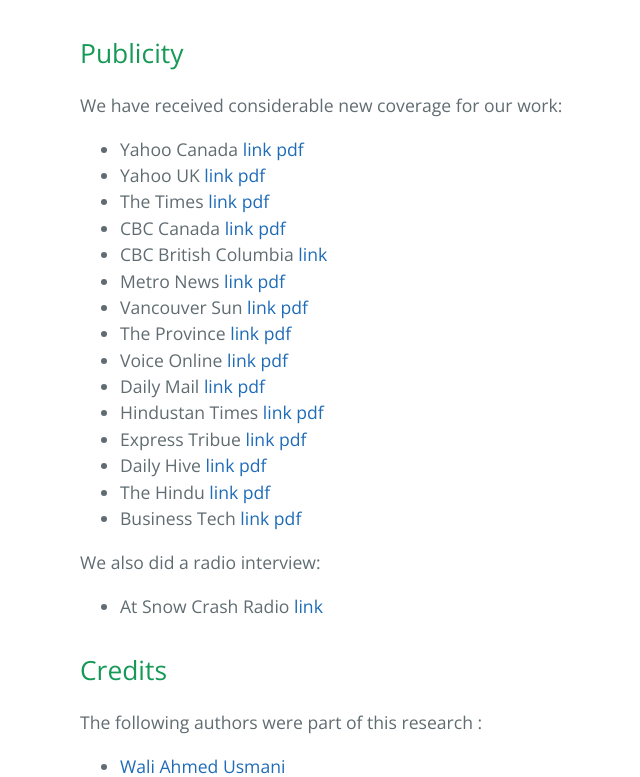
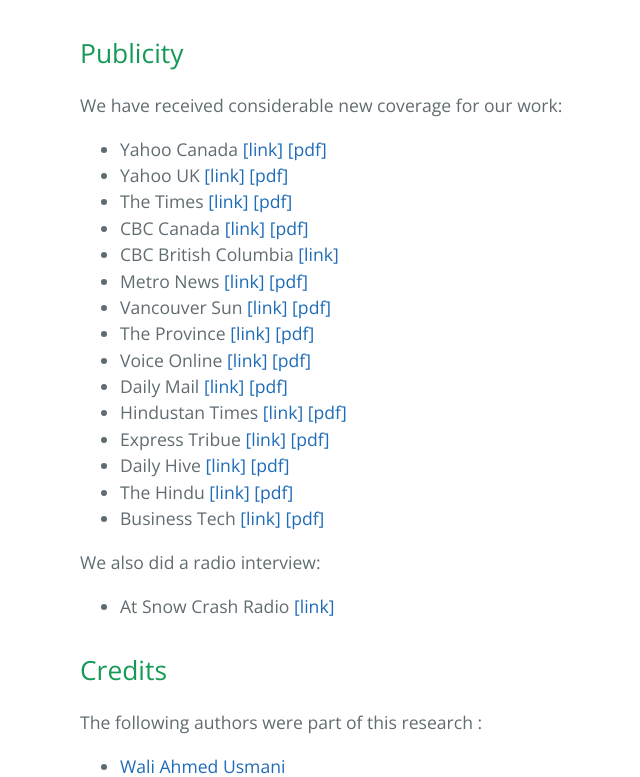
Before and after one commit to bestchai/social-insider-study, a Jekyll site: the page built from index.md, in a window 1280 px wide and 900 px high, scrolled down 3191 px, cut to the strip 123-900 px from the top of the window. Shown: the whole strip, without its empty margins (144-784 px from the left). Built offline with Jekyll 4.4.1, drawn with Linux system fonts in a browser that asks for light colours; our own code applies the rules of GitHub Pages for plain Markdown files.

Commit message:
Reorder 3

```diff
--- a/index.md
+++ b/index.md
@@ -41,25 +41,25 @@ We also developled a co-occurence table for one of the coders :
 
 We have received considerable new coverage for our work:
 
-* Yahoo Canada [link](https://ca.news.yahoo.com/beware-friends-family-secretly-snooping-110000093.html) [pdf]()
-* Yahoo UK [link](https://uk.news.yahoo.com/turns-1-5-us-secretly-205615750.html) [pdf](https://github.com/bestchai/social-insider-study/blob/gh-pages/new_coverage/Turns%20out%2C%201%20in%205%20of%20us%20has%20secretly%20accessed%20our%20friends%E2%80%99%20Facebook%20accounts.pdf)
-* The Times [link](http://www.timeslive.co.za/sundaytimes/lifestyle/2017/01/20/1-in-5-of-us-secretly-logs-in-to-our-friends-Facebook-accounts1) [pdf](https://github.com/bestchai/social-insider-study/blob/gh-pages/new_coverage/SUNDAY%20TIMES%20-%201%20in%205%20of%20us%20secretly%20logs%20in%20to%20our%20friends'%20Facebook%20accounts.pdf)
-* CBC Canada [link](http://www.cbc.ca/news/technology/facebook-friends-family-insider-attack-secret-snooping-ubc-1.3943729) [pdf](https://github.com/bestchai/social-insider-study/blob/gh-pages/new_coverage/Beware!%20Friends%2C%20family%2C%20secretly%20snooping%20on%20your%20Facebook%20account%20-%20Technology%20%26%20Science%20-%20CBC%20News.pdf)
-* CBC British Columbia [link](https://github.com/bestchai/social-insider-study/blob/gh-pages/new_coverage/Facebook%20hack%20attacks_%20The%20threat%20is%20closer%20than%20you%20think%2C%20says%20UBC%20researcher%20-%20British%20Columbia%20-%20CBC%20News.pdf)
-* Metro News [link](http://www.metronews.ca/news/vancouver/2017/01/19/1-in-5-facebook-users-have-snooped-on-a-friends-account-ubc.html) [pdf](https://github.com/bestchai/social-insider-study/blob/gh-pages/new_coverage/1%20in%205%20Facebook%20users%20have%20snooped%20on%20a%20friend's%20account_%20UBC%20study%20_%20Metro%20Vancouver.pdf)
-* Vancouver Sun [link](http://vancouversun.com/technology/internet/worried-about-hackers-look-to-your-facebook-friends-ubc-study-says) [pdf](https://github.com/bestchai/social-insider-study/blob/gh-pages/new_coverage/Facebook%20hackers%20most%20likely%20to%20be%20friends%2C%20UBC%20study%20says%20_%20Vancouver%20Sun.pdf)
-* The Province [link](http://www.theprovince.com/technology/internet/worried+about+hackers+look+your+facebook+friends/12741876/story.html) [pdf](https://github.com/bestchai/social-insider-study/blob/gh-pages/new_coverage/One%20in%20Five%20Adults%20Secretly%20Access%20their%20partner%E2%80%99s%20Facebook.pdf)
-* Voice Online [link](http://www.voiceonline.com/one-in-five-adults-secretly-access-their-friends-facebook-accounts/) [pdf](https://github.com/bestchai/social-insider-study/blob/gh-pages/new_coverage/One%20in%20five%20adults%20secretly%20access%20their%20friends%E2%80%99%20Facebook%20accounts%20_%20Indo-Canadian%20Voice%20Newspaper.pdf)
-* Daily Mail [link](http://www.mailonsunday.co.uk/sciencetech/article-4137650/Study-finds-1-5-adults-access-Facebook.html) [pdf](https://github.com/bestchai/social-insider-study/blob/gh-pages/new_coverage/Study%20finds%201%20in%205%20adults%20access%20others'%20Facebook%20_%20Daily%20Mail%20Online.pdf)
-* Hindustan Times [link](http://www.hindustantimes.com/sex-and-relationships/1-in-5-adults-snoop-on-the-fb-accounts-of-their-partners-family-or-friends/story-vgAiM0jSHvtqAknsPUnkLI.html) [pdf](https://github.com/bestchai/social-insider-study/blob/gh-pages/new_coverage/www-hindustantimes-com.pdf)
-* Express Tribue [link](https://tribune.com.pk/story/1304321/one-five-adults-secretly-access-partners-facebook-accounts/) [pdf](One in five adults secretly access partner's Facebook accounts - The Express Tribune.pdf)
-* Daily Hive [link](http://dailyhive.com/calgary/facebook-hacking-study-january-2017) [pdf](1 in 5 adults secretly access their friends’ Facebook accounts, study _ Daily Hive Calgary.pdf)
-* The Hindu [link](http://www.thehindu.com/sci-tech/technology/internet/One-in-five-adults-secretly-access-partners%E2%80%99-Facebook-accounts/article17067307.ece) [pdf](https://github.com/bestchai/social-insider-study/blob/gh-pages/new_coverage/One%20in%20five%20adults%20secretly%20access%20partners%E2%80%99%20Facebook%20accounts%20-%20The%20Hindu.pdf)
-* Business Tech [link](http://home.bt.com/tech-gadgets/tech-news/1-in-5-of-us-has-secretly-accessed-other-peoples-facebook-accounts-11364138209333) [pdf](1 in 5 of us has secretly accessed other people's Facebook accounts - BT.pdf)
+* Yahoo Canada [[link]](https://ca.news.yahoo.com/beware-friends-family-secretly-snooping-110000093.html) [[pdf]]()
+* Yahoo UK [[link]](https://uk.news.yahoo.com/turns-1-5-us-secretly-205615750.html) [[pdf]](https://github.com/bestchai/social-insider-study/blob/gh-pages/new_coverage/Turns%20out%2C%201%20in%205%20of%20us%20has%20secretly%20accessed%20our%20friends%E2%80%99%20Facebook%20accounts.pdf)
+* The Times [[link]](http://www.timeslive.co.za/sundaytimes/lifestyle/2017/01/20/1-in-5-of-us-secretly-logs-in-to-our-friends-Facebook-accounts1) [[pdf]](https://github.com/bestchai/social-insider-study/blob/gh-pages/new_coverage/SUNDAY%20TIMES%20-%201%20in%205%20of%20us%20secretly%20logs%20in%20to%20our%20friends'%20Facebook%20accounts.pdf)
+* CBC Canada [[link]](http://www.cbc.ca/news/technology/facebook-friends-family-insider-attack-secret-snooping-ubc-1.3943729) [[pdf]](https://github.com/bestchai/social-insider-study/blob/gh-pages/new_coverage/Beware!%20Friends%2C%20family%2C%20secretly%20snooping%20on%20your%20Facebook%20account%20-%20Technology%20%26%20Science%20-%20CBC%20News.pdf)
+* CBC British Columbia [[link]](https://github.com/bestchai/social-insider-study/blob/gh-pages/new_coverage/Facebook%20hack%20attacks_%20The%20threat%20is%20closer%20than%20you%20think%2C%20says%20UBC%20researcher%20-%20British%20Columbia%20-%20CBC%20News.pdf)
+* Metro News [[link]](http://www.metronews.ca/news/vancouver/2017/01/19/1-in-5-facebook-users-have-snooped-on-a-friends-account-ubc.html) [[pdf]](https://github.com/bestchai/social-insider-study/blob/gh-pages/new_coverage/1%20in%205%20Facebook%20users%20have%20snooped%20on%20a%20friend's%20account_%20UBC%20study%20_%20Metro%20Vancouver.pdf)
+* Vancouver Sun [[link]](http://vancouversun.com/technology/internet/worried-about-hackers-look-to-your-facebook-friends-ubc-study-says) [[pdf]](https://github.com/bestchai/social-insider-study/blob/gh-pages/new_coverage/Facebook%20hackers%20most%20likely%20to%20be%20friends%2C%20UBC%20study%20says%20_%20Vancouver%20Sun.pdf)
+* The Province [[link]](http://www.theprovince.com/technology/internet/worried+about+hackers+look+your+facebook+friends/12741876/story.html) [[pdf]](https://github.com/bestchai/social-insider-study/blob/gh-pages/new_coverage/One%20in%20Five%20Adults%20Secretly%20Access%20their%20partner%E2%80%99s%20Facebook.pdf)
+* Voice Online [[link]](http://www.voiceonline.com/one-in-five-adults-secretly-access-their-friends-facebook-accounts/) [[pdf]](https://github.com/bestchai/social-insider-study/blob/gh-pages/new_coverage/One%20in%20five%20adults%20secretly%20access%20their%20friends%E2%80%99%20Facebook%20accounts%20_%20Indo-Canadian%20Voice%20Newspaper.pdf)
+* Daily Mail [[link]](http://www.mailonsunday.co.uk/sciencetech/article-4137650/Study-finds-1-5-adults-access-Facebook.html) [[pdf]](https://github.com/bestchai/social-insider-study/blob/gh-pages/new_coverage/Study%20finds%201%20in%205%20adults%20access%20others'%20Facebook%20_%20Daily%20Mail%20Online.pdf)
+* Hindustan Times [[link]](http://www.hindustantimes.com/sex-and-relationships/1-in-5-adults-snoop-on-the-fb-accounts-of-their-partners-family-or-friends/story-vgAiM0jSHvtqAknsPUnkLI.html) [[pdf]](https://github.com/bestchai/social-insider-study/blob/gh-pages/new_coverage/www-hindustantimes-com.pdf)
+* Express Tribue [[link]](https://tribune.com.pk/story/1304321/one-five-adults-secretly-access-partners-facebook-accounts/) [[pdf]](One in five adults secretly access partner's Facebook accounts - The Express Tribune.pdf)
+* Daily Hive [[link]](http://dailyhive.com/calgary/facebook-hacking-study-january-2017) [[pdf]](1 in 5 adults secretly access their friends’ Facebook accounts, study _ Daily Hive Calgary.pdf)
+* The Hindu [[link]](http://www.thehindu.com/sci-tech/technology/internet/One-in-five-adults-secretly-access-partners%E2%80%99-Facebook-accounts/article17067307.ece) [[pdf]](https://github.com/bestchai/social-insider-study/blob/gh-pages/new_coverage/One%20in%20five%20adults%20secretly%20access%20partners%E2%80%99%20Facebook%20accounts%20-%20The%20Hindu.pdf)
+* Business Tech [[link]](http://home.bt.com/tech-gadgets/tech-news/1-in-5-of-us-has-secretly-accessed-other-peoples-facebook-accounts-11364138209333) [[pdf]](1 in 5 of us has secretly accessed other people's Facebook accounts - BT.pdf)
 
 We also did a radio interview:
 
-* At Snow Crash Radio [link](https://audioboom.com/posts/5523928-hacking-an-inauguration-cyber-news-digest-social-insider-attacks-on-facebook-week-in-review-for-january-22-2017?t=0)
+* At Snow Crash Radio [[link]](https://audioboom.com/posts/5523928-hacking-an-inauguration-cyber-news-digest-social-insider-attacks-on-facebook-week-in-review-for-january-22-2017?t=0)
 
 ## Credits
 
```
